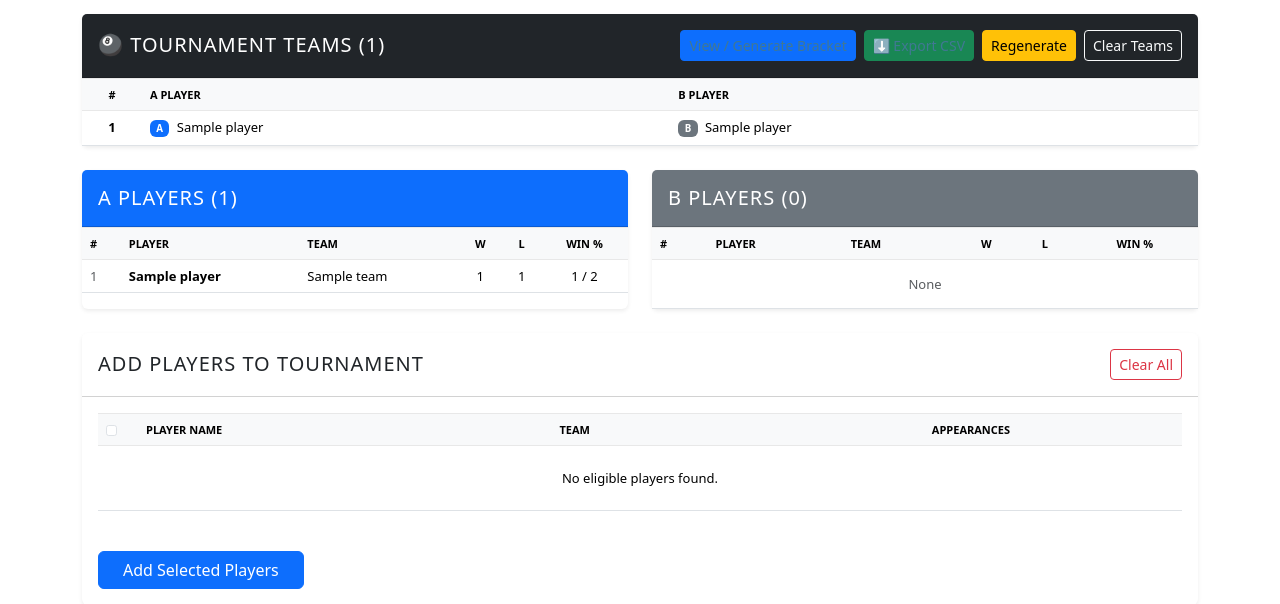
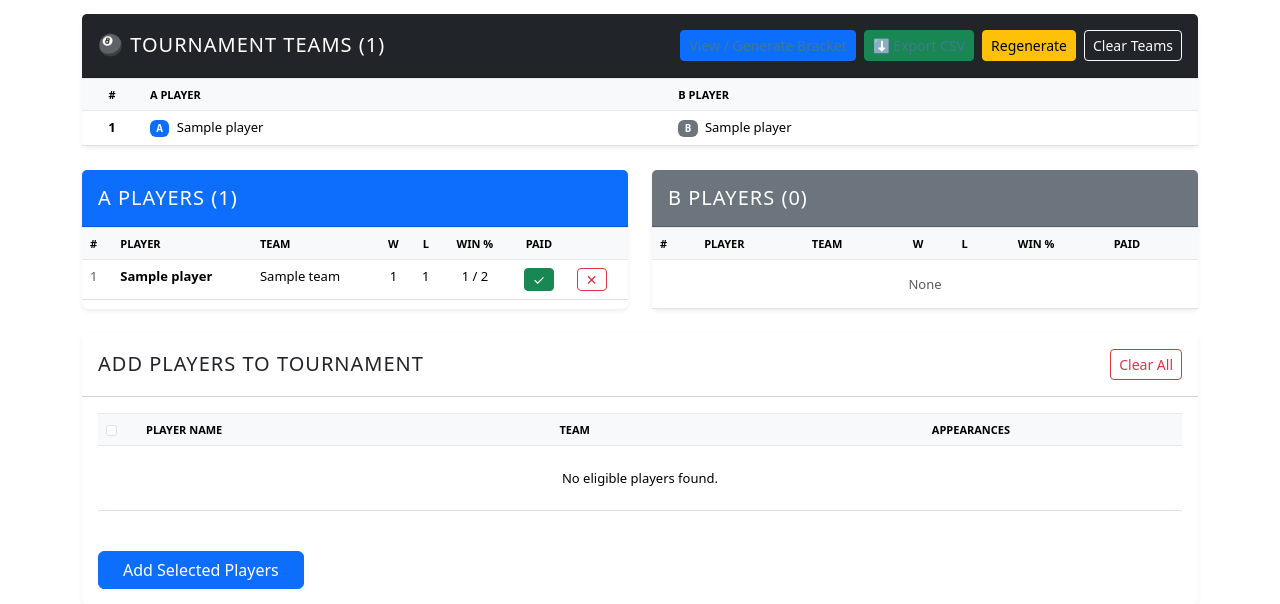
Before and after one commit to lbhall/league_management2, a Django app: page /tournament-players/ in a window 1280 px wide. Shown: the part 295-899 px from the top of the page. Run offline with Django 4.2, Linux system fonts and the light colour scheme; a user stored in the database is signed in; tables that the repository leaves empty hold one stand-in row (values such as "Sample post").

Commit message:
bug fixes

```diff
--- a/tournaments/models.py
+++ b/tournaments/models.py
@@ -25,6 +25,7 @@ class TournamentPlayer(models.Model):
         on_delete=models.CASCADE,
         related_name='tournament_entries',
     )
+    paid = models.BooleanField(default=False)
 
     class Meta:
         constraints = [
--- a/tournaments/templates/tournaments/tournament_players.html
+++ b/tournaments/templates/tournaments/tournament_players.html
@@ -106,6 +106,8 @@
                                 <th class="text-center">W</th>
                                 <th class="text-center">L</th>
                                 <th class="text-center">Win %</th>
+                                <th class="text-center">Paid</th>
+                                <th></th>
                             </tr>
                         </thead>
                         <tbody>
@@ -120,10 +122,25 @@
                                 <td class="text-center">
                                     {% if total %}{{ wins }} / {{ total }}{% else %}—{% endif %}
                                 </td>
+                                <td class="text-center">
+                                    <form method="post" class="d-inline">
+                                        {% csrf_token %}
+                                        <button type="submit" name="toggle_paid" value="{{ p.id }}"
+                                            class="btn btn-sm py-0 px-2 {% if p.id in paid_player_ids %}btn-success{% else %}btn-outline-secondary{% endif %}">
+                                            {% if p.id in paid_player_ids %}✓{% else %}—{% endif %}
+                                        </button>
+                                    </form>
+                                </td>
+                                <td>
+                                    <form method="post" class="d-inline">
+                                        {% csrf_token %}
+                                        <button type="submit" name="remove_player" value="{{ p.id }}" class="btn btn-outline-danger btn-sm py-0 px-2">✕</button>
+                                    </form>
+                                </td>
                             </tr>
                             {% endwith %}
                             {% empty %}
-                            <tr><td colspan="6" class="text-center text-muted py-3">None</td></tr>
+                            <tr><td colspan="8" class="text-center text-muted py-3">None</td></tr>
                             {% endfor %}
                         </tbody>
                     </table>
@@ -145,6 +162,8 @@
                                 <th class="text-center">W</th>
                                 <th class="text-center">L</th>
                                 <th class="text-center">Win %</th>
+                                <th class="text-center">Paid</th>
+                                <th></th>
                             </tr>
                         </thead>
                         <tbody>
@@ -159,10 +178,25 @@
                                 <td class="text-center">
                                     {% if total %}{{ wins }} / {{ total }}{% else %}—{% endif %}
                                 </td>
+                                <td class="text-center">
+                                    <form method="post" class="d-inline">
+                                        {% csrf_token %}
+                                        <button type="submit" name="toggle_paid" value="{{ p.id }}"
+                                            class="btn btn-sm py-0 px-2 {% if p.id in paid_player_ids %}btn-success{% else %}btn-outline-secondary{% endif %}">
+                                            {% if p.id in paid_player_ids %}✓{% else %}—{% endif %}
+                                        </button>
+                                    </form>
+                                </td>
+                                <td>
+                                    <form method="post" class="d-inline">
+                                        {% csrf_token %}
+                                        <button type="submit" name="remove_player" value="{{ p.id }}" class="btn btn-outline-danger btn-sm py-0 px-2">✕</button>
+                                    </form>
+                                </td>
                             </tr>
                             {% endwith %}
                             {% empty %}
-                            <tr><td colspan="6" class="text-center text-muted py-3">None</td></tr>
+                            <tr><td colspan="8" class="text-center text-muted py-3">None</td></tr>
                             {% endfor %}
                         </tbody>
                     </table>
--- a/tournaments/views.py
+++ b/tournaments/views.py
@@ -41,7 +41,22 @@ def tournament_players(request):
             return redirect('tournament_players')
         if 'clear_teams' in request.POST:
             TournamentTeam.objects.filter(tournament=tournament).delete()
+            BracketMatch.objects.filter(tournament=tournament).delete()
             messages.success(request, "Teams cleared.")
+            return redirect('tournament_players')
+        if 'remove_player' in request.POST:
+            player_id = request.POST.get('remove_player')
+            TournamentPlayer.objects.filter(tournament=tournament, player_id=player_id).delete()
+            TournamentTeam.objects.filter(tournament=tournament).delete()
+            BracketMatch.objects.filter(tournament=tournament).delete()
+            messages.success(request, "Player removed. Teams and bracket cleared.")
+            return redirect('tournament_players')
+        if 'toggle_paid' in request.POST:
+            player_id = request.POST.get('toggle_paid')
+            tp = TournamentPlayer.objects.filter(tournament=tournament, player_id=player_id).first()
+            if tp:
+                tp.paid = not tp.paid
+                tp.save(update_fields=['paid'])
             return redirect('tournament_players')
         if 'make_teams' in request.POST or 'regenerate_teams' in request.POST:
             TournamentTeam.objects.filter(tournament=tournament).delete()
@@ -85,7 +100,9 @@ def tournament_players(request):
         appearances=Count('match_results', filter=Q(match_results__match_result__match__week__season=active_season))
     ).filter(appearances__gte=2).order_by('name')
 
-    selected_player_ids = set(TournamentPlayer.objects.filter(tournament=tournament).values_list('player_id', flat=True))
+    tournament_players_qs = TournamentPlayer.objects.filter(tournament=tournament)
+    selected_player_ids = set(tournament_players_qs.values_list('player_id', flat=True))
+    paid_player_ids = set(tournament_players_qs.filter(paid=True).values_list('player_id', flat=True))
 
     # Build sorted A/B player lists for selected players
     season_filter = Q(match_results__match_result__match__week__season=active_season)
@@ -119,6 +136,7 @@ def tournament_players(request):
         'b_players': b_players,
         'existing_teams': existing_teams,
         'can_make_teams': can_make_teams,
+        'paid_player_ids': paid_player_ids,
     })
 
 
```
Also changed, not shown: tournaments/migrations/0005_tournamentplayer_paid.py (added).
